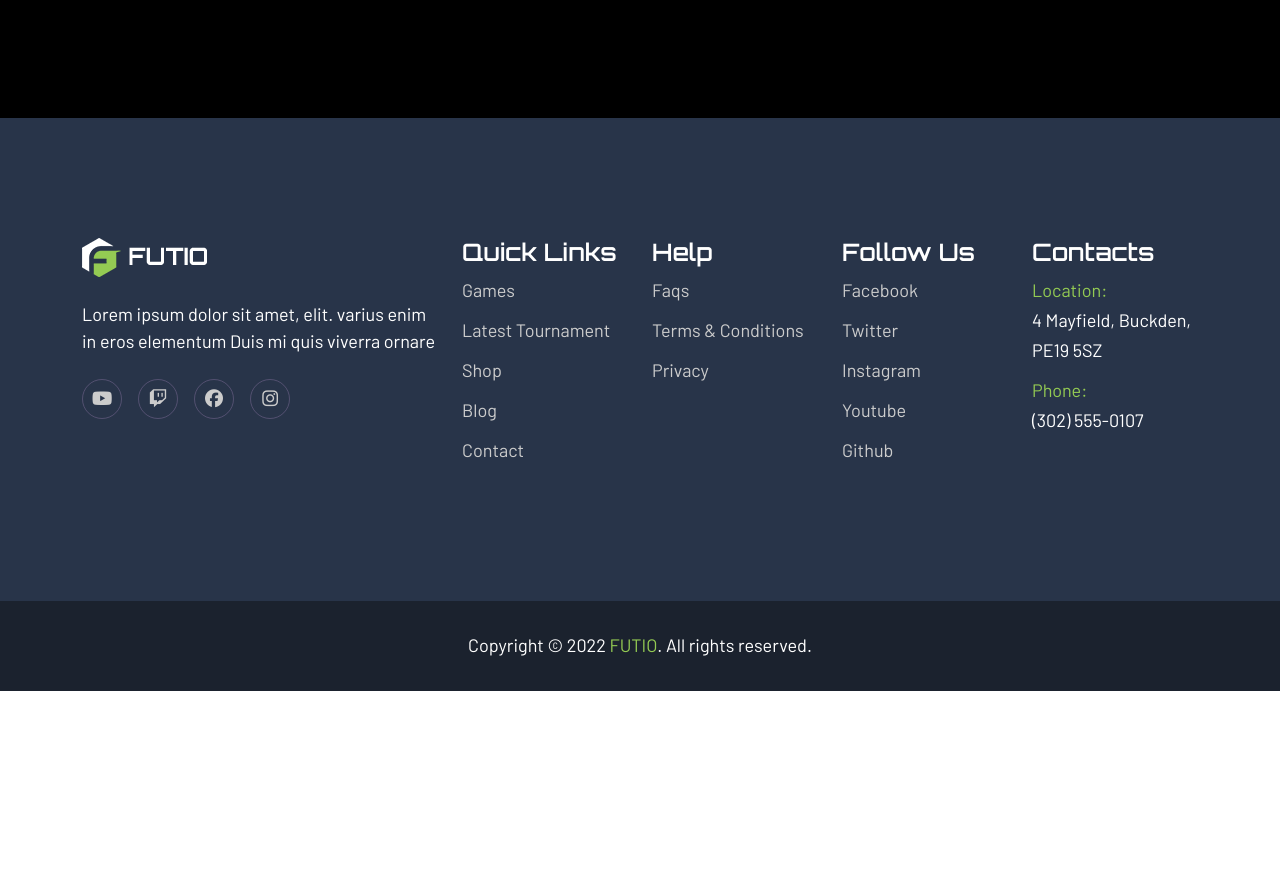
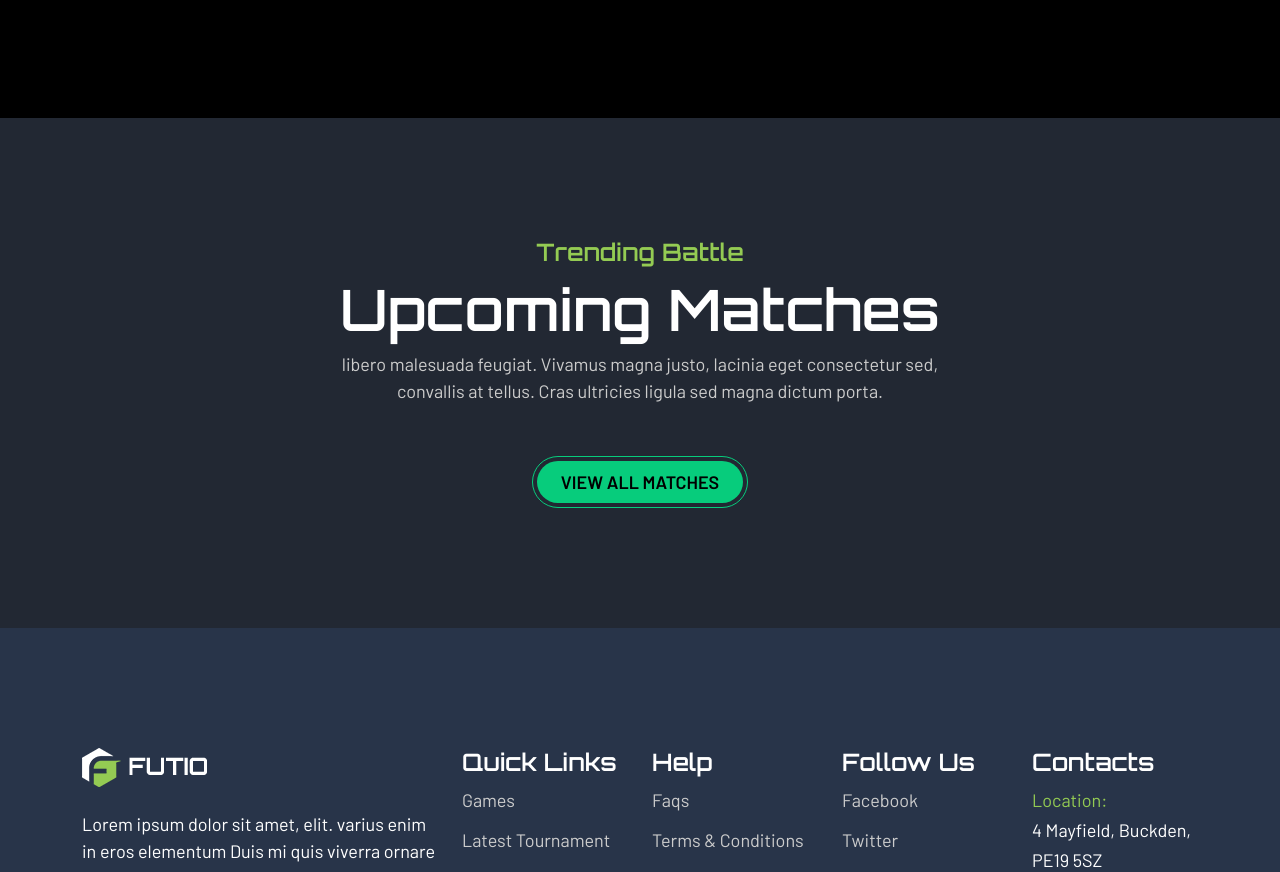
Before and after one commit to Fra-Battaglia/proj-html-vuejs, a Vue app: page / in a window 1280 px wide. Shown: the part 1903-2775 px from the top of the page. Before the commit the page ends 2594 px from the top, so only its background shows below. Built offline with nearby package versions, Linux system fonts and the light colour scheme; the HTML template or start-up script is replaced by a standard one.

Commit message:
upcoming matches section added

```diff
--- a/src/App.vue
+++ b/src/App.vue
@@ -1,8 +1,9 @@
 <script>
 	import AppHeader from './components/AppHeader.vue';
 	import AppJumbotron from './components/AppJumbotron.vue';
+	import AppFeatures from './components/AppFeatures.vue';
+	import AppUpcomingMatches from './components/AppUpcomingMatches.vue';
 	import AppFooter from './components/AppFooter.vue';
-	import AppFeatures from './components/AppFeatures.vue';
 
 	export default {
 		data() {
@@ -15,6 +16,7 @@
 			AppHeader,
 			AppJumbotron,
 			AppFeatures,
+			AppUpcomingMatches,
 			AppFooter
 		}
 	}
@@ -24,6 +26,7 @@
 	<AppHeader />
 	<AppJumbotron />
 	<AppFeatures />
+	<AppUpcomingMatches />
 	<AppFooter />
 </template>
 
--- /dev/null
+++ b/src/components/AppUpcomingMatches.vue
@@ -0,0 +1,72 @@
+<script>
+	import AppButton from './AppButton.vue';
+	export default {
+		components: {
+			AppButton
+		},
+
+		data() {
+			return {
+				matches: [
+					{
+						game: 'Call Of Duty',
+						date: 'Lorem ipsum dolor sit amet, consectetur adipiscing elit, sed do eiusmod tempor incididunt ut labor.',
+						icon: 'features-icon-1.png'
+					},
+					{
+						game: 'Legendary Battles',
+						date: 'Lorem ipsum dolor sit amet, consectetur adipiscing elit, sed do eiusmod tempor incididunt ut labor.',
+						icon: 'features-icon-2.png'
+					},
+					{
+						game: 'Nay Corral Gundown',
+						date: 'Lorem ipsum dolor sit amet, consectetur adipiscing elit, sed do eiusmod tempor incididunt ut labor.',
+						icon: 'features-icon-3.png'
+					},
+				]
+			}
+		}
+	}
+</script>
+
+<template>
+	<section class="upcoming-matches">
+		<div class="container">
+			<div class="row justify-content-center">
+				<div class="col-7 text-center upcoming-matches-content">
+					<h5 class="my-font-secondary my-text-primary">Trending Battle</h5>
+					<h1 class="my-font-secondary">Upcoming Matches</h1>
+					<p class="my-text-grey">libero malesuada feugiat. Vivamus magna justo, lacinia eget consectetur sed, convallis at tellus. Cras ultricies ligula sed magna dictum porta.</p>
+				</div>
+			</div>
+			<div class="row">
+				<div class="col-6"></div>
+				<div class="col-6">
+
+				</div>
+			</div>
+			<div class="row justify-content-center">
+				<AppButton :label="`VIEW ALL MATCHES`" />
+			</div>
+		</div>
+	</section>
+</template>
+
+<style lang="scss" scoped>
+	.upcoming-matches {
+		background-color: #222833;
+		padding: 120px 0;
+		.upcoming-matches-content {
+			h1 {
+				font-size: 57px;
+			}
+
+			h5 {
+				font-size: 24px;
+			}
+
+
+			margin-bottom: 35px;
+		}
+	}
+</style>
```
